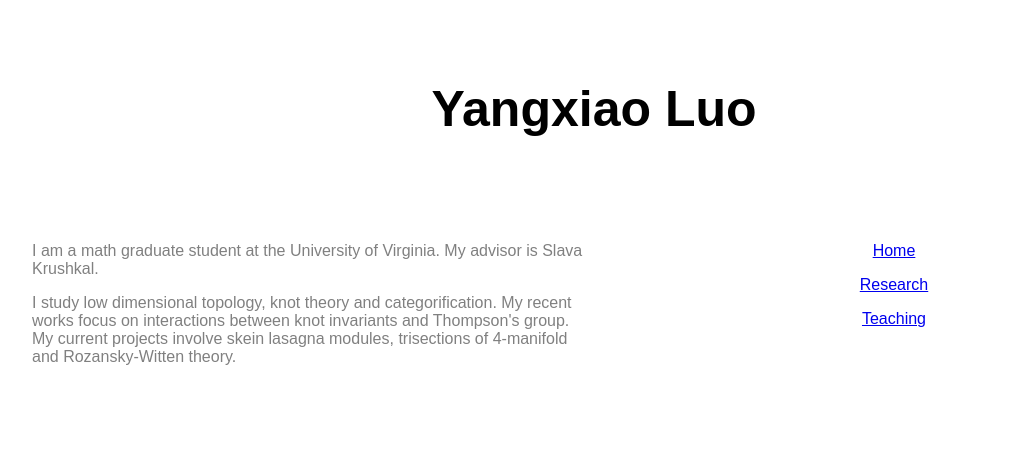
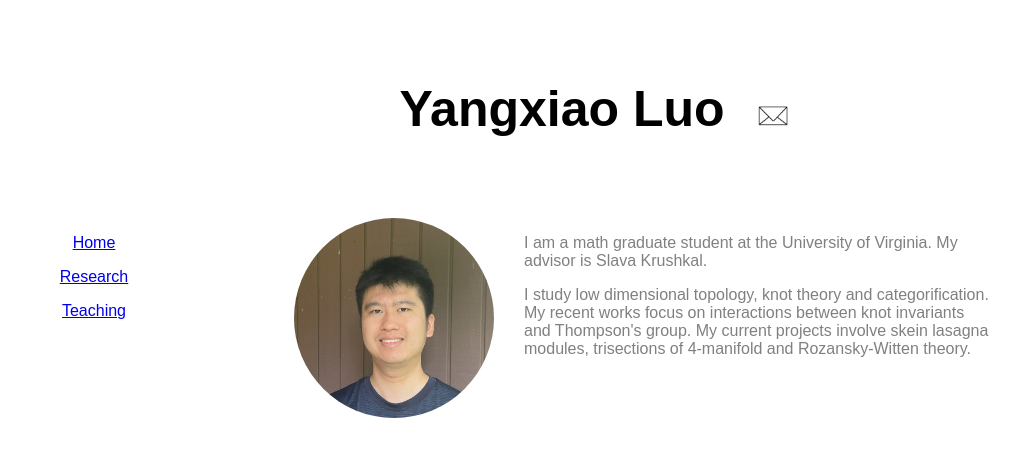
Before and after one commit to YangxiaoLuo/YangxiaoLuo.github.io, a plain HTML site: page index.html in a window 1280 px wide. Shown: the whole page, without its empty margins (46-1065 px from the left). Drawn offline with Linux system fonts and the light colour scheme.

Commit message:
Add photo, email. Move navigate bar to the left

```diff
--- a/index.html
+++ b/index.html
@@ -6,17 +6,14 @@
   <link rel="stylesheet" href="styles.css" />
 </head>
 <body>
-  <h1>Yangxiao Luo</h1>
+  <h1>Yangxiao Luo
+    <a href="mailto:yl8by@virginia.edu">
+      <img style="width:30px;height:20px;margin-left:20px;" src="icons/mail-icon.jpg">
+    </a>
+  </h1>
+
   <div style="display: flex;">
-  <div style="flex: 1; margin: 0.5em;">
-    <p class="self-introduction">
-      I am a math graduate student at the University of Virginia. My advisor is Slava Krushkal.
-    </p>
-    <p class="self-introduction">
-      I study low dimensional topology, knot theory and categorification. My recent works focus on interactions between knot invariants and Thompson's group. My current projects involve skein lasagna modules, trisections of 4-manifold and Rozansky-Witten theory.
-    </p>
-  </div>
-  <div style="flex: 1; margin: 0.5em; text-align: center;">
+    <div style="flex: 1; margin-right: 100px; text-align: center;">
       <p>
         <a href="index.html">Home</a>
       </p>
@@ -27,6 +24,19 @@
         <a href="teaching.html">Teaching</a>
       </p>
     </div>
+    <div style="flex: 2; margin-right: 200px; display: flex;">
+      <div class="yangxiao-photo-container">
+        <img class="yangxiao-photo" src="pictures/yangxiao-photo.jpg">
+      </div>
+      <div class="self-introduction-container">
+        <p class="self-introduction">
+        I am a math graduate student at the University of Virginia. My advisor is Slava Krushkal.
+        </p>
+        <p class="self-introduction">
+          I study low dimensional topology, knot theory and categorification. My recent works focus on interactions between knot invariants and Thompson's group. My current projects involve skein lasagna modules, trisections of 4-manifold and Rozansky-Witten theory.
+        </p>
+      </div>
+    </div>
   </div>
 </body>
 </html>
--- a/styles.css
+++ b/styles.css
@@ -15,6 +15,12 @@ li {
   line-height: 30px;
 }
 
+.self-introduction-container {
+  height: 200px;
+  width: 500px;
+  display: inline-block;
+}
+
 .self-introduction {
   color: gray;
   margin-left: 30px;
@@ -23,3 +29,15 @@ li {
 .time-right {
   float: right;
 }
+
+.yangxiao-photo-container {
+  height: 200px;
+  width: 200px;
+  display: inline-block;
+}
+
+.yangxiao-photo {
+  height: 200px;
+  width: 200px;
+  border-radius: 100px;
+}
```
Also changed, not shown: math_research.html (+20 -18 lines), teaching.html (+15 -13 lines), icons/mail-icon.jpg (added), pictures/yangxiao-photo.jpg (added), scripts/script.js (renamed from script.js). Lines whose indentation alone changed are shown as unchanged.
